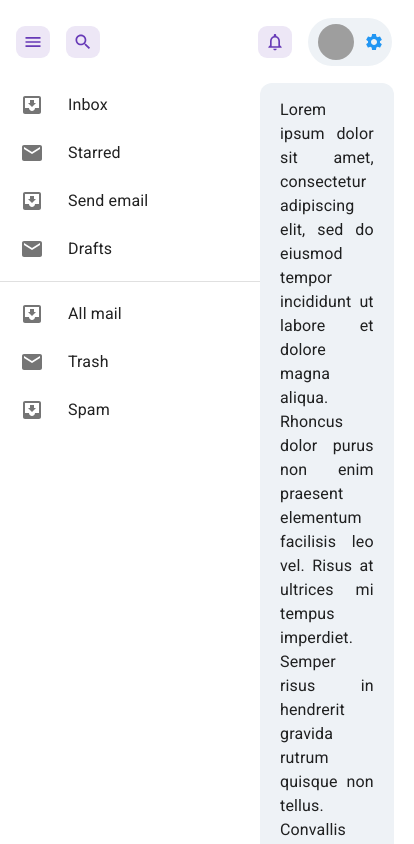
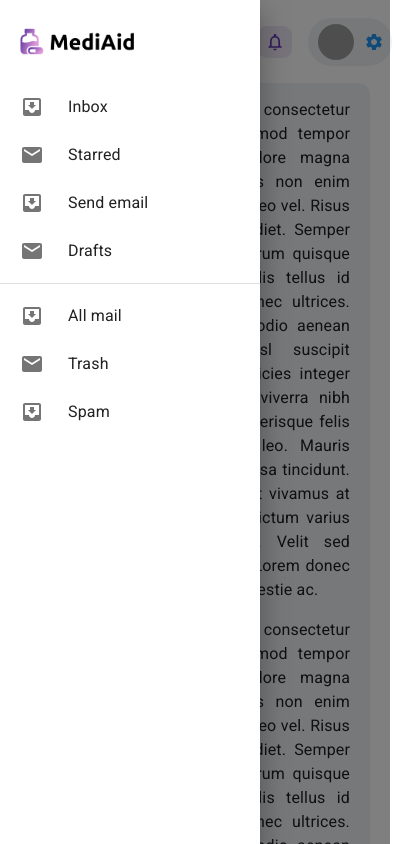
Before and after one commit to Sharif-Minhaz/MediAid, a React (Vite) app in the folder client/: page / in a window 390 px wide. Shown: the top 844 px of the page, 414 px wide, since content can reach past the window. Built offline with nearby package versions, Linux system fonts and the light colour scheme; grey boxes are pictures that could not be loaded.

Commit message:
styles: navbar responsive design added - client

```diff
--- /dev/null
+++ b/client/src/components/navbar/DrawerHeaderContents.jsx
@@ -0,0 +1,27 @@
+import { Box} from "@mui/material";
+import MenuIcon from "@mui/icons-material/Menu";
+import CustomIconButton from "../../theme/customComponent/CustomIconButton";
+import SearchIcon from "@mui/icons-material/Search";
+
+const DrawerHeaderContents = ({ handleShowFullSearch, handleLeftDrawerToggle }) => {
+	return (
+		<>
+			<Box sx={{ display: { xs: "none", sm: "none", md: "inline-block" } }}>
+				<img src="/images/default.png" alt="brand-logo" height="27" />
+			</Box>
+			<CustomIconButton onClick={handleLeftDrawerToggle}>
+				<MenuIcon fontSize="small" />
+			</CustomIconButton>
+			<CustomIconButton
+				sx={{
+					display: { xs: "flex", sm: "flex", md: "none" },
+				}}
+				onClick={handleShowFullSearch}
+			>
+				<SearchIcon fontSize="small" />
+			</CustomIconButton>
+		</>
+	);
+};
+
+export default DrawerHeaderContents;
--- /dev/null
+++ b/client/src/components/navbar/DrawerLists.jsx
@@ -0,0 +1,73 @@
+import {
+	List,
+	Divider,
+	ListItem,
+	ListItemButton,
+	ListItemIcon,
+	ListItemText,
+	Box,
+} from "@mui/material";
+import InboxIcon from "@mui/icons-material/MoveToInbox";
+import MailIcon from "@mui/icons-material/Mail";
+import BrandAuthImg from '../../features/auth/BrandAuthImg';
+
+const DrawerLists = ({ leftDrawerOpen, drawerWidth = { drawerWidth } }) => {
+	return (
+		<Box component="div" sx={{ width: drawerWidth }}>
+			<Box p="28px 20px 13px">
+				<BrandAuthImg height={27} disableMargin={true} />
+			</Box>
+			<List>
+				{["Inbox", "Starred", "Send email", "Drafts"].map((text, index) => (
+					<ListItem key={text} disablePadding sx={{ display: "block" }}>
+						<ListItemButton
+							sx={{
+								minHeight: 48,
+								justifyContent: leftDrawerOpen ? "initial" : "center",
+								px: 2.5,
+							}}
+						>
+							<ListItemIcon
+								sx={{
+									minWidth: 0,
+									mr: leftDrawerOpen ? 3 : "auto",
+									justifyContent: "center",
+								}}
+							>
+								{index % 2 === 0 ? <InboxIcon /> : <MailIcon />}
+							</ListItemIcon>
+							<ListItemText primary={text} sx={{ opacity: leftDrawerOpen ? 1 : 0 }} />
+						</ListItemButton>
+					</ListItem>
+				))}
+			</List>
+			<Divider />
+			<List>
+				{["All mail", "Trash", "Spam"].map((text, index) => (
+					<ListItem key={text} disablePadding sx={{ display: "block" }}>
+						<ListItemButton
+							sx={{
+								minHeight: 48,
+								justifyContent: leftDrawerOpen ? "initial" : "center",
+								px: 2.5,
+							}}
+						>
+							<ListItemIcon
+								sx={{
+									minWidth: 0,
+									mr: leftDrawerOpen ? 3 : "auto",
+									justifyContent: "center",
+								}}
+							>
+								{index % 2 === 0 ? <InboxIcon /> : <MailIcon />}
+							</ListItemIcon>
+							<ListItemText primary={text} sx={{ opacity: leftDrawerOpen ? 1 : 0 }} />
+						</ListItemButton>
+					</ListItem>
+				))}
+			</List>
+		</Box>
+	);
+};
+
+export default DrawerLists;
--- a/client/src/components/navbar/Navbar.jsx
+++ b/client/src/components/navbar/Navbar.jsx
@@ -5,19 +5,11 @@ import {
 	Drawer,
 	AppBar,
 	Toolbar,
-	List,
 	CssBaseline,
 	Typography,
-	Divider,
-	ListItem,
-	ListItemButton,
-	ListItemIcon,
-	ListItemText,
 	Stack,
+	useMediaQuery,
 } from "@mui/material";
-import MenuIcon from "@mui/icons-material/Menu";
-import InboxIcon from "@mui/icons-material/MoveToInbox";
-import MailIcon from "@mui/icons-material/Mail";
 import NotificationsNoneIcon from "@mui/icons-material/NotificationsNone";
 import { useStateContext } from "../../contexts/ContextProvider";
 import CustomIconButton from "../../theme/customComponent/CustomIconButton";
@@ -25,7 +17,8 @@ import SearchBar from "../SearchBar";
 import ProfileBtn from "./ProfileBtn";
 import ProfileMenu from "./ProfileMenu";
 import NotificationMenu from "./NotificationMenu";
-import SearchIcon from "@mui/icons-material/Search";
+import DrawerLists from "./DrawerLists";
+import DrawerHeaderContents from "./DrawerHeaderContents";
 
 const drawerWidth = 260;
 
@@ -87,7 +80,8 @@ const CustomDrawer = styled(Drawer, { shouldForwardProp: (prop) => prop !== "ope
 );
 
 export default function MiniDrawer() {
-	const { leftDrawerOpen, handleLeftDrawerToggle } = useStateContext();
+	const isSmallScreen = useMediaQuery("(max-width:899px)");
+	const { leftDrawerOpen, handleLeftDrawerToggle, handleLeftDrawerClose } = useStateContext();
 
 	const [showFullSearch, setShowFullSearch] = useState(false);
 	const [anchorEl, setAnchorEl] = useState({ profile: null, notification: null });
@@ -115,13 +109,13 @@ export default function MiniDrawer() {
 			<Box sx={{ display: "flex" }}>
 				<CssBaseline />
 				<CustomAppBar
-					sx={{ height: "83px" }}
+					sx={{ height: "83px", zIndex: { xs: 1200, sm: 1200, md: 1201 } }}
 					elevation={0}
 					color="light"
 					position="fixed"
 					open={leftDrawerOpen}
 				>
-					{/* visible full search */}
+					{/* ============= visible full search ============ */}
 					{showFullSearch && (
 						<SearchBar
 							sm="flex"
@@ -148,20 +142,11 @@ export default function MiniDrawer() {
 								pl: { xs: 0, sm: 0 },
 							}}
 						>
-							<Box sx={{ display: { xs: "none", sm: "none", md: "inline-block" } }}>
-								<img src="/images/default.png" alt="brand-logo" height="27" />
-							</Box>
-							<CustomIconButton onClick={handleLeftDrawerToggle}>
-								<MenuIcon fontSize="small" />
-							</CustomIconButton>
-							<CustomIconButton
-								sx={{
-									display: { xs: "flex", sm: "flex", md: "none" },
-								}}
-								onClick={handleShowFullSearch}
-							>
-								<SearchIcon fontSize="small" />
-							</CustomIconButton>
+							{/* =========== drawer contents =========== */}
+							<DrawerHeaderContents
+								handleShowFullSearch={handleShowFullSearch}
+								handleLeftDrawerToggle={handleLeftDrawerToggle}
+							/>
 						</DrawerHeader>
 						<Stack
 							direction="row"
@@ -192,123 +177,110 @@ export default function MiniDrawer() {
 						</Stack>
 					</Toolbar>
 				</CustomAppBar>
-				<CustomDrawer variant="permanent" open={leftDrawerOpen}>
-					<Divider />
-					<List sx={{ mt: 9 }}>
-						{["Inbox", "Starred", "Send email", "Drafts"].map((text, index) => (
-							<ListItem key={text} disablePadding sx={{ display: "block" }}>
-								<ListItemButton
+				<Box component="div">
+					{isSmallScreen ? (
+						<Drawer
+							variant="temporary"
+							open={leftDrawerOpen}
+							onClose={handleLeftDrawerClose}
 							sx={{
-										minHeight: 48,
-										justifyContent: leftDrawerOpen ? "initial" : "center",
-										px: 2.5,
+								display: { xs: "block", sm: "block", md: "none" },
 							}}
 						>
-									<ListItemIcon
+							<DrawerLists
+								drawerWidth={drawerWidth}
+								leftDrawerOpen={leftDrawerOpen}
+							/>
+						</Drawer>
+					) : (
+						<CustomDrawer
 							sx={{
-											minWidth: 0,
-											mr: leftDrawerOpen ? 3 : "auto",
-											justifyContent: "center",
+								display: { xs: "none", sm: "none", md: "block" },
 							}}
+							variant="permanent"
+							open={leftDrawerOpen}
 						>
-										{index % 2 === 0 ? <InboxIcon /> : <MailIcon />}
-									</ListItemIcon>
-									<ListItemText
-										primary={text}
-										sx={{ opacity: leftDrawerOpen ? 1 : 0 }}
+							<DrawerLists
+								drawerWidth={drawerWidth}
+								leftDrawerOpen={leftDrawerOpen}
 							/>
-								</ListItemButton>
-							</ListItem>
-						))}
-					</List>
-					<Divider />
-					<List>
-						{["All mail", "Trash", "Spam"].map((text, index) => (
-							<ListItem key={text} disablePadding sx={{ display: "block" }}>
-								<ListItemButton
-									sx={{
-										minHeight: 48,
-										justifyContent: leftDrawerOpen ? "initial" : "center",
-										px: 2.5,
-									}}
-								>
-									<ListItemIcon
-										sx={{
-											minWidth: 0,
-											mr: leftDrawerOpen ? 3 : "auto",
-											justifyContent: "center",
-										}}
-									>
-										{index % 2 === 0 ? <InboxIcon /> : <MailIcon />}
-									</ListItemIcon>
-									<ListItemText
-										primary={text}
-										sx={{ opacity: leftDrawerOpen ? 1 : 0 }}
-									/>
-								</ListItemButton>
-							</ListItem>
-						))}
-					</List>
 						</CustomDrawer>
+					)}
+				</Box>
 				<Box component="main" sx={{ flexGrow: 1, pt: "13px" }}>
 					<DrawerHeader />
-					<Box borderRadius={3} bgcolor="#eef2f6" px="20px" pt="15px" mt="14px" mr="20px">
+					<Box
+						borderRadius={3}
+						bgcolor="#eef2f6"
+						px="20px"
+						pt="15px"
+						mt="14px"
+						mr="20px"
+						sx={{ ml: { xs: "20px", sm: "20px", md: "0px" } }}
+					>
+						{/* ============= children here ============= */}
+						<>
 							<Typography textAlign={"justify"} paragraph>
-							Lorem ipsum dolor sit amet, consectetur adipiscing elit, sed do eiusmod
-							tempor incididunt ut labore et dolore magna aliqua. Rhoncus dolor purus
-							non enim praesent elementum facilisis leo vel. Risus at ultrices mi
-							tempus imperdiet. Semper risus in hendrerit gravida rutrum quisque non
-							tellus. Convallis convallis tellus id interdum velit laoreet id donec
-							ultrices. Odio morbi quis commodo odio aenean sed adipiscing. Amet nisl
-							suscipit adipiscing bibendum est ultricies integer quis. Cursus euismod
-							quis viverra nibh cras. Metus vulputate eu scelerisque felis imperdiet
-							proin fermentum leo. Mauris commodo quis imperdiet massa tincidunt. Cras
-							tincidunt lobortis feugiat vivamus at augue. At augue eget arcu dictum
-							varius duis at consectetur lorem. Velit sed ullamcorper morbi tincidunt.
-							Lorem donec massa sapien faucibus et molestie ac.
+								Lorem ipsum dolor sit amet, consectetur adipiscing elit, sed do
+								eiusmod tempor incididunt ut labore et dolore magna aliqua. Rhoncus
+								dolor purus non enim praesent elementum facilisis leo vel. Risus at
+								ultrices mi tempus imperdiet. Semper risus in hendrerit gravida
+								rutrum quisque non tellus. Convallis convallis tellus id interdum
+								velit laoreet id donec ultrices. Odio morbi quis commodo odio aenean
+								sed adipiscing. Amet nisl suscipit adipiscing bibendum est ultricies
+								integer quis. Cursus euismod quis viverra nibh cras. Metus vulputate
+								eu scelerisque felis imperdiet proin fermentum leo. Mauris commodo
+								quis imperdiet massa tincidunt. Cras tincidunt lobortis feugiat
+								vivamus at augue. At augue eget arcu dictum varius duis at
+								consectetur lorem. Velit sed ullamcorper morbi tincidunt. Lorem
+								donec massa sapien faucibus et molestie ac.
 							</Typography>
 							<Typography textAlign={"justify"} paragraph>
-							Lorem ipsum dolor sit amet, consectetur adipiscing elit, sed do eiusmod
-							tempor incididunt ut labore et dolore magna aliqua. Rhoncus dolor purus
-							non enim praesent elementum facilisis leo vel. Risus at ultrices mi
-							tempus imperdiet. Semper risus in hendrerit gravida rutrum quisque non
-							tellus. Convallis convallis tellus id interdum velit laoreet id donec
-							ultrices. Odio morbi quis commodo odio aenean sed adipiscing. Amet nisl
-							suscipit adipiscing bibendum est ultricies integer quis. Cursus euismod
-							quis viverra nibh cras. Metus vulputate eu scelerisque felis imperdiet
-							proin fermentum leo. Mauris commodo quis imperdiet massa tincidunt. Cras
-							tincidunt lobortis feugiat vivamus at augue. At augue eget arcu dictum
-							varius duis at consectetur lorem. Velit sed ullamcorper morbi tincidunt.
-							Lorem donec massa sapien faucibus et molestie ac.
+								Lorem ipsum dolor sit amet, consectetur adipiscing elit, sed do
+								eiusmod tempor incididunt ut labore et dolore magna aliqua. Rhoncus
+								dolor purus non enim praesent elementum facilisis leo vel. Risus at
+								ultrices mi tempus imperdiet. Semper risus in hendrerit gravida
+								rutrum quisque non tellus. Convallis convallis tellus id interdum
+								velit laoreet id donec ultrices. Odio morbi quis commodo odio aenean
+								sed adipiscing. Amet nisl suscipit adipiscing bibendum est ultricies
+								integer quis. Cursus euismod quis viverra nibh cras. Metus vulputate
+								eu scelerisque felis imperdiet proin fermentum leo. Mauris commodo
+								quis imperdiet massa tincidunt. Cras tincidunt lobortis feugiat
+								vivamus at augue. At augue eget arcu dictum varius duis at
+								consectetur lorem. Velit sed ullamcorper morbi tincidunt. Lorem
+								donec massa sapien faucibus et molestie ac.
 							</Typography>
 							<Typography textAlign={"justify"} paragraph>
-							Lorem ipsum dolor sit amet, consectetur adipiscing elit, sed do eiusmod
-							tempor incididunt ut labore et dolore magna aliqua. Rhoncus dolor purus
-							non enim praesent elementum facilisis leo vel. Risus at ultrices mi
-							tempus imperdiet. Semper risus in hendrerit gravida rutrum quisque non
-							tellus. Convallis convallis tellus id interdum velit laoreet id donec
-							ultrices. Odio morbi quis commodo odio aenean sed adipiscing. Amet nisl
-							suscipit adipiscing bibendum est ultricies integer quis. Cursus euismod
-							quis viverra nibh cras. Metus vulputate eu scelerisque felis imperdiet
-							proin fermentum leo. Mauris commodo quis imperdiet massa tincidunt. Cras
-							tincidunt lobortis feugiat vivamus at augue. At augue eget arcu dictum
-							varius duis at consectetur lorem. Velit sed ullamcorper morbi tincidunt.
-							Lorem donec massa sapien faucibus et molestie ac.
+								Lorem ipsum dolor sit amet, consectetur adipiscing elit, sed do
+								eiusmod tempor incididunt ut labore et dolore magna aliqua. Rhoncus
+								dolor purus non enim praesent elementum facilisis leo vel. Risus at
+								ultrices mi tempus imperdiet. Semper risus in hendrerit gravida
+								rutrum quisque non tellus. Convallis convallis tellus id interdum
+								velit laoreet id donec ultrices. Odio morbi quis commodo odio aenean
+								sed adipiscing. Amet nisl suscipit adipiscing bibendum est ultricies
+								integer quis. Cursus euismod quis viverra nibh cras. Metus vulputate
+								eu scelerisque felis imperdiet proin fermentum leo. Mauris commodo
+								quis imperdiet massa tincidunt. Cras tincidunt lobortis feugiat
+								vivamus at augue. At augue eget arcu dictum varius duis at
+								consectetur lorem. Velit sed ullamcorper morbi tincidunt. Lorem
+								donec massa sapien faucibus et molestie ac.
 							</Typography>
 							<Typography textAlign={"justify"} paragraph>
 								Consequat mauris nunc congue nisi vitae suscipit. Fringilla est
-							ullamcorper eget nulla facilisi etiam dignissim diam. Pulvinar elementum
-							integer enim neque volutpat ac tincidunt. Ornare suspendisse sed nisi
-							lacus sed viverra tellus. Purus sit amet volutpat consequat mauris.
-							Elementum eu facilisis sed odio morbi. Euismod lacinia at quis risus sed
-							vulputate odio. Morbi tincidunt ornare massa eget egestas purus viverra
-							accumsan in. In hendrerit gravida rutrum quisque non tellus orci ac.
-							Pellentesque nec nam aliquam sem et tortor. Habitant morbi tristique
-							senectus et. Adipiscing elit duis tristique sollicitudin nibh sit.
-							Ornare aenean euismod elementum nisi quis eleifend. Commodo viverra
-							maecenas accumsan lacus vel facilisis. Nulla posuere sollicitudin
-							aliquam ultrices sagittis orci a.
+								ullamcorper eget nulla facilisi etiam dignissim diam. Pulvinar
+								elementum integer enim neque volutpat ac tincidunt. Ornare
+								suspendisse sed nisi lacus sed viverra tellus. Purus sit amet
+								volutpat consequat mauris. Elementum eu facilisis sed odio morbi.
+								Euismod lacinia at quis risus sed vulputate odio. Morbi tincidunt
+								ornare massa eget egestas purus viverra accumsan in. In hendrerit
+								gravida rutrum quisque non tellus orci ac. Pellentesque nec nam
+								aliquam sem et tortor. Habitant morbi tristique senectus et.
+								Adipiscing elit duis tristique sollicitudin nibh sit. Ornare aenean
+								euismod elementum nisi quis eleifend. Commodo viverra maecenas
+								accumsan lacus vel facilisis. Nulla posuere sollicitudin aliquam
+								ultrices sagittis orci a.
 							</Typography>
+						</>
 					</Box>
 				</Box>
 			</Box>
--- a/client/src/features/auth/BrandAuthImg.jsx
+++ b/client/src/features/auth/BrandAuthImg.jsx
@@ -1,5 +1,11 @@
-const BrandAuthImg = () => {
-	return <img src="/images/cover.png" height="30" style={{ margin: "7px 0px 32px" }} />;
+const BrandAuthImg = ({ height = 30, disableMargin = false }) => {
+	return (
+		<img
+			src="/images/cover.png"
+			height={height}
+			style={{ margin: disableMargin ? 0 : "7px 0px 32px" }}
+		/>
+	);
 };
 
 export default BrandAuthImg;
```
Lines whose indentation alone changed are shown as unchanged.
